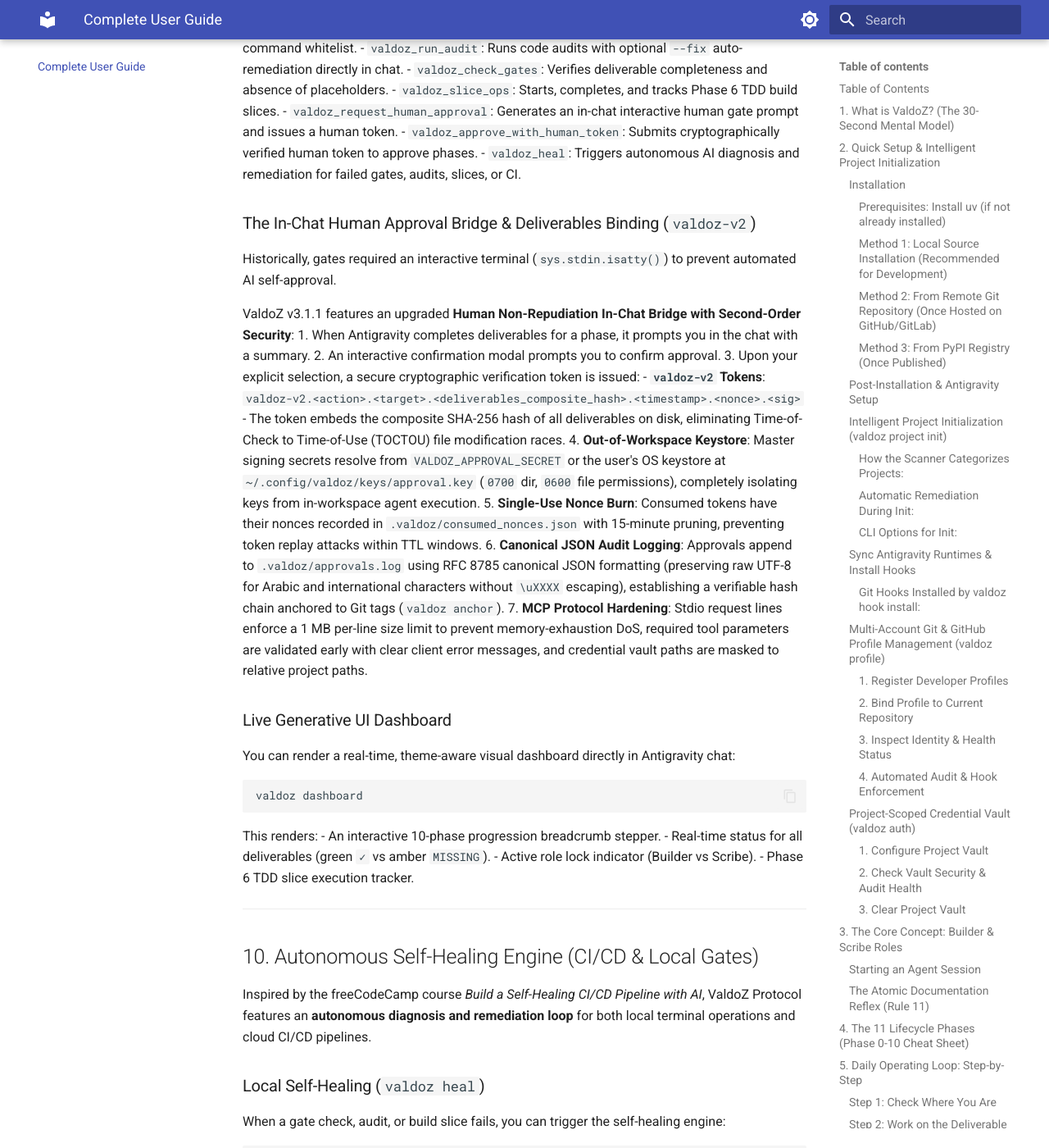
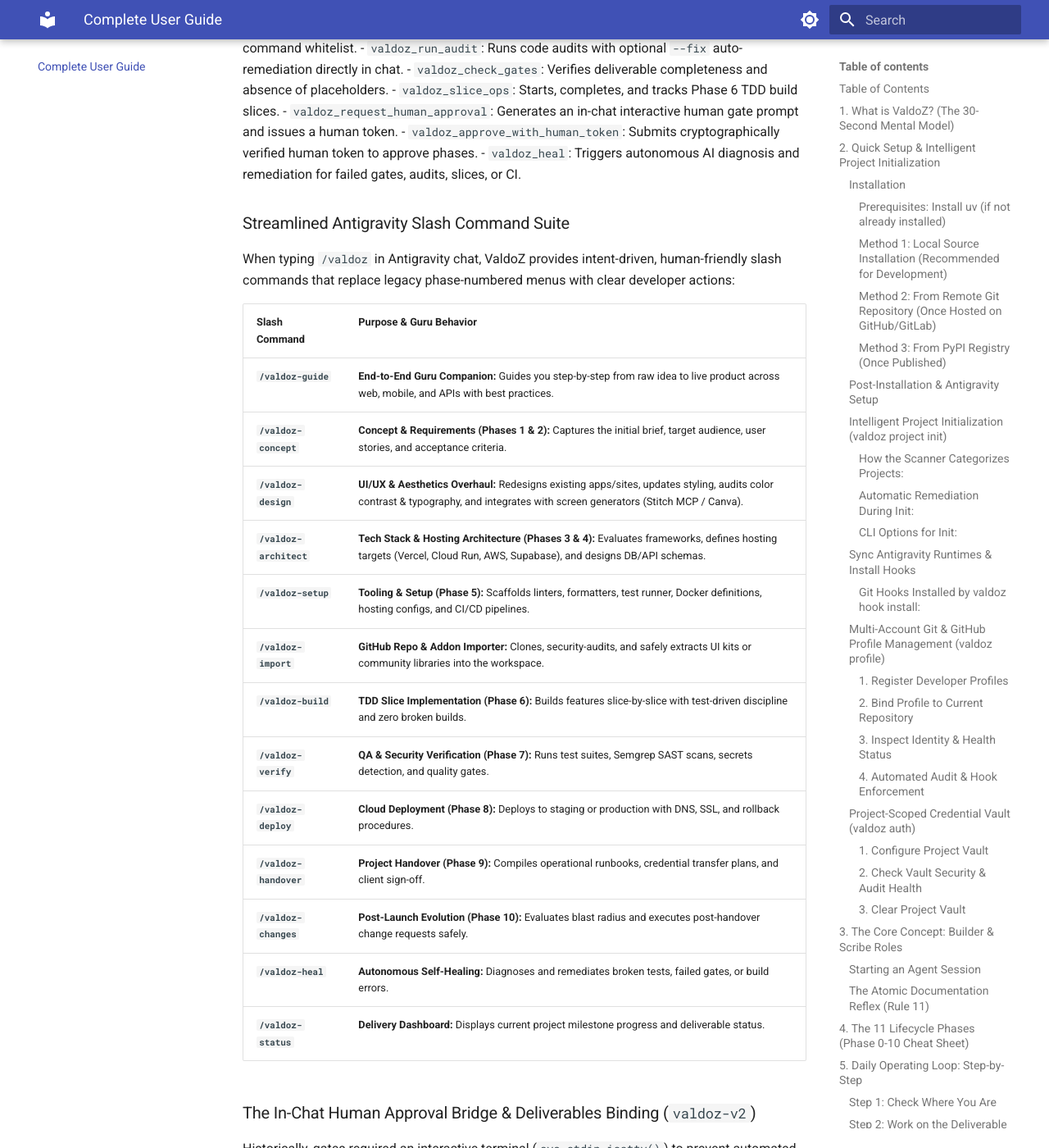
Before and after one commit to ajamea78/valdoz, an MkDocs documentation site: the page built from docs/USER_GUIDE.md, in a window 1280 px wide and 1400 px high, scrolled down 14931 px. Shown: the whole window at 82% size. Built offline with MkDocs 1.6.1 and Material for MkDocs 9.7.7, drawn with Linux system fonts in a browser that asks for light colours.

Commit message:
docs: document v3.2.0 slash commands and security remediations

```diff
--- a/docs/USER_GUIDE.md
+++ b/docs/USER_GUIDE.md
@@ -561,6 +561,26 @@ This writes the tool configuration to `~/.gemini/config/mcp_config.json`. Antigr
 - `valdoz_approve_with_human_token`: Submits cryptographically verified human token to approve phases.
 - `valdoz_heal`: Triggers autonomous AI diagnosis and remediation for failed gates, audits, slices, or CI.
 
+### Streamlined Antigravity Slash Command Suite
+
+When typing `/valdoz` in Antigravity chat, ValdoZ provides intent-driven, human-friendly slash commands that replace legacy phase-numbered menus with clear developer actions:
+
+| Slash Command | Purpose & Guru Behavior |
+| :--- | :--- |
+| **`/valdoz-guide`** | **End-to-End Guru Companion:** Guides you step-by-step from raw idea to live product across web, mobile, and APIs with best practices. |
+| **`/valdoz-concept`** | **Concept & Requirements (Phases 1 & 2):** Captures the initial brief, target audience, user stories, and acceptance criteria. |
+| **`/valdoz-design`** | **UI/UX & Aesthetics Overhaul:** Redesigns existing apps/sites, updates styling, audits color contrast & typography, and integrates with screen generators (Stitch MCP / Canva). |
+| **`/valdoz-architect`** | **Tech Stack & Hosting Architecture (Phases 3 & 4):** Evaluates frameworks, defines hosting targets (Vercel, Cloud Run, AWS, Supabase), and designs DB/API schemas. |
+| **`/valdoz-setup`** | **Tooling & Setup (Phase 5):** Scaffolds linters, formatters, test runner, Docker definitions, hosting configs, and CI/CD pipelines. |
+| **`/valdoz-import`** | **GitHub Repo & Addon Importer:** Clones, security-audits, and safely extracts UI kits or community libraries into the workspace. |
+| **`/valdoz-build`** | **TDD Slice Implementation (Phase 6):** Builds features slice-by-slice with test-driven discipline and zero broken builds. |
+| **`/valdoz-verify`** | **QA & Security Verification (Phase 7):** Runs test suites, Semgrep SAST scans, secrets detection, and quality gates. |
+| **`/valdoz-deploy`** | **Cloud Deployment (Phase 8):** Deploys to staging or production with DNS, SSL, and rollback procedures. |
+| **`/valdoz-handover`** | **Project Handover (Phase 9):** Compiles operational runbooks, credential transfer plans, and client sign-off. |
+| **`/valdoz-changes`** | **Post-Launch Evolution (Phase 10):** Evaluates blast radius and executes post-handover change requests safely. |
+| **`/valdoz-heal`** | **Autonomous Self-Healing:** Diagnoses and remediates broken tests, failed gates, or build errors. |
+| **`/valdoz-status`** | **Delivery Dashboard:** Displays current project milestone progress and deliverable status. |
+
 ### The In-Chat Human Approval Bridge & Deliverables Binding (`valdoz-v2`)
 Historically, gates required an interactive terminal (`sys.stdin.isatty()`) to prevent automated AI self-approval.
 
```
Also changed, not shown: CHANGELOG.md (+37 -0 lines).
